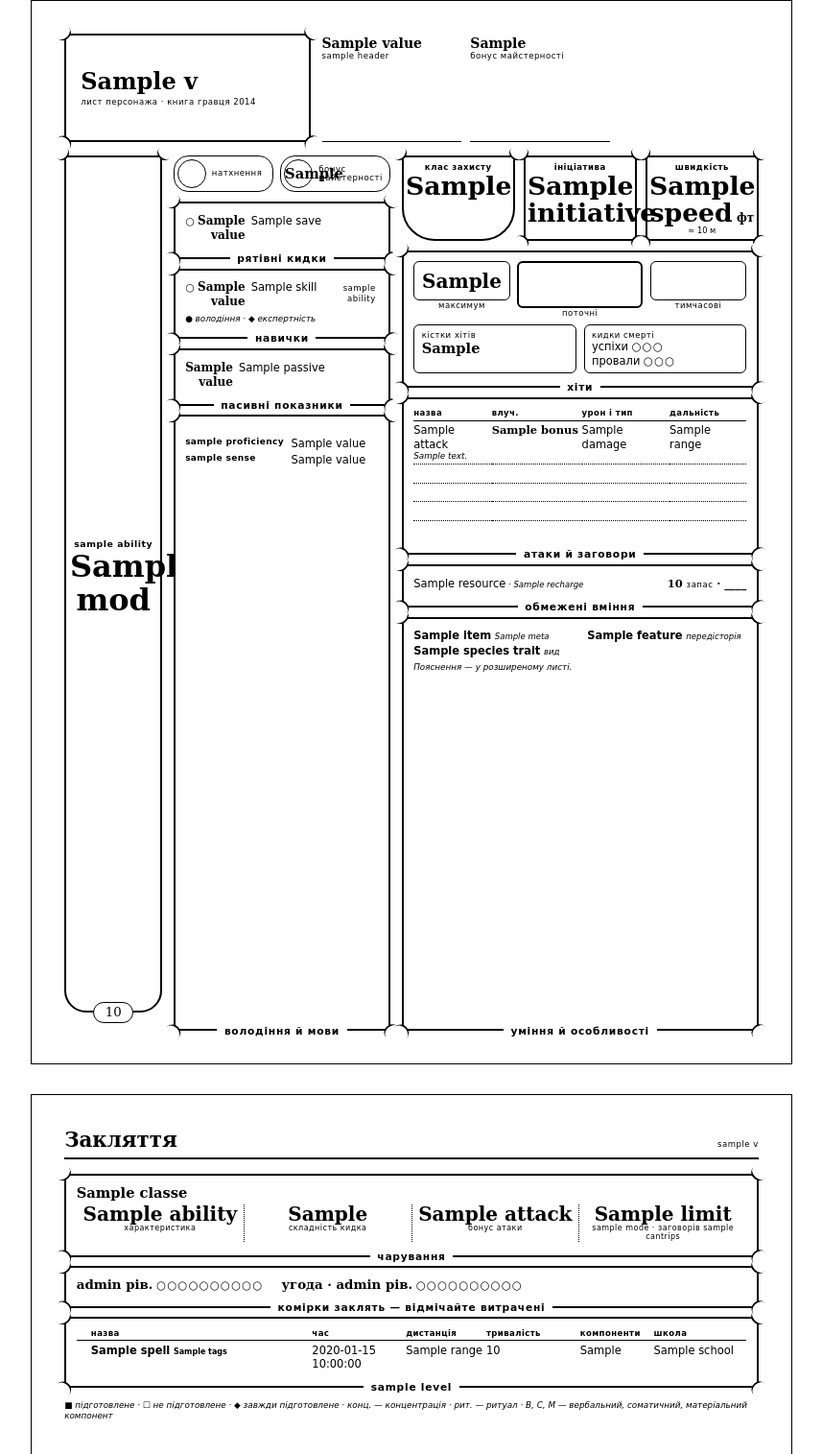
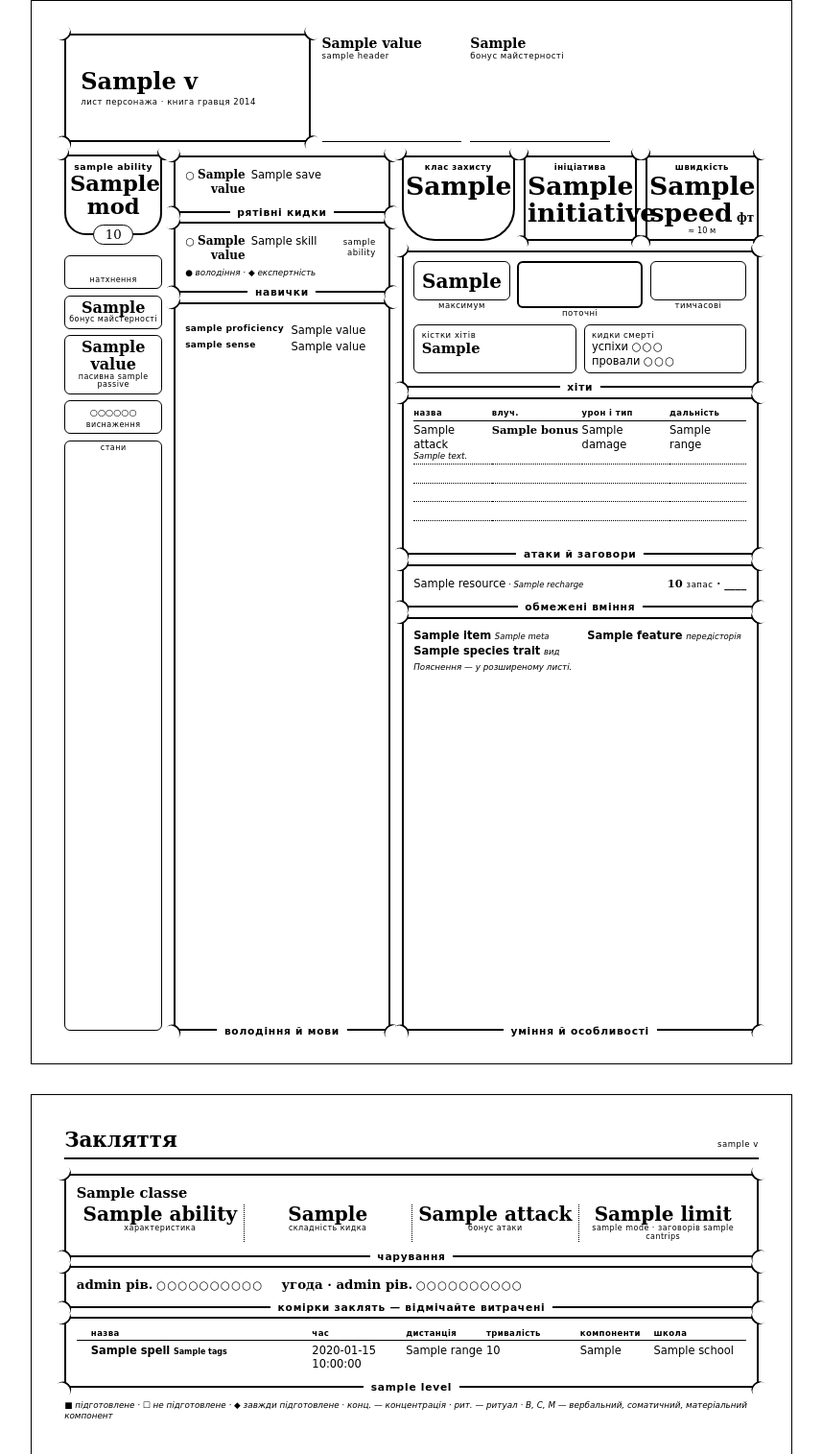
Before and after one commit to ihor-voronin/dnd-sheet, a Python web app: template backend/src/dndsheet/export/infrastructure/templates/character.html.jinja in a window 1280 px wide. Shown: the top 1515 px of the page at 96% size, without its empty margins (211-1068 px from the left). Run offline with Jinja, Linux system fonts and the light colour scheme; the template is opened without the code that fills it: most values are stand-ins (such as "Sample title", 1, 10 or a date in 2020); some web fonts are replaced.

Commit message:
Print sheet: compact ability shields, inspiration, passives, exhaustion and conditions below them

```diff
--- a/backend/src/dndsheet/export/infrastructure/templates/character.html.jinja
+++ b/backend/src/dndsheet/export/infrastructure/templates/character.html.jinja
@@ -131,13 +131,16 @@
   .cols3 { height: 244mm; display: grid; grid-template-columns: 27mm 60mm minmax(0, 1fr); grid-template-rows: minmax(0, 1fr); gap: 3mm; margin-top: 1mm; }
   .col { display: flex; flex-direction: column; }
   .col > .grow { flex: 1; }
-  /* Шість щитів ділять колонку порівну: без порожніх проміжків між ними. */
-  .col.abil { padding-bottom: 3.4mm; }
-  .col.abil .ability { flex: 1; display: flex; flex-direction: column; justify-content: center; margin: 2.6mm 0 1.6mm; }
+  /* Щити характеристик компактні й ідуть щільно; решту колонки займають малі блоки. */
+  .col.abil .ability { margin: 2.4mm 0 3.8mm; padding: 1.3mm 1mm 4.2mm; }
+  .mini-box { border: 0.7pt solid #000; border-radius: 1.6mm; text-align: center; padding: 0.8mm 0.6mm 0.9mm; margin-top: 1.8mm; }
+  .mini-box .mini-num { font-family: var(--serif); font-weight: 700; font-size: 12pt; line-height: 1.1; min-height: 4.6mm; }
+  .mini-box .lbl { line-height: 1.1; font-size: 6pt; }
+  .mini-box .mini-num.mark { font-size: 7pt; letter-spacing: 0; line-height: 4.6mm; }
 
   .ability { position: relative; border: 2.2pt double #000; border-radius: 0 0 6mm 6mm; margin-top: 2.6mm; padding: 1.8mm 1mm 5.2mm; text-align: center; }
   .ability .lbl { font-weight: 700; font-size: 7pt; }
-  .ability .mod { font-family: var(--serif); font-weight: 700; font-size: 24pt; line-height: 1.1; }
+  .ability .mod { font-family: var(--serif); font-weight: 700; font-size: 17pt; line-height: 1.05; }
   .ability .score { position: absolute; left: 50%; bottom: -3.2mm; width: 11mm; margin-left: -5.5mm; border: 1.1pt solid #000; border-radius: 3.4mm; background: #fff; font-family: var(--serif); font-size: 10pt; line-height: 5.2mm; }
 
   .pill-row { display: grid; grid-template-columns: 1fr 1fr; gap: 2mm; margin-top: 2.6mm; }
@@ -271,14 +274,30 @@
         <div class="score">{{ a.score }}</div>
       </div>
       {% endfor %}
+      <div class="mini-box">
+        <div class="mini-num">{{ '✦' if v.inspiration else '' }}</div>
+        <div class="lbl">натхнення</div>
+      </div>
+      <div class="mini-box">
+        <div class="mini-num">{{ v.proficiency_bonus }}</div>
+        <div class="lbl">бонус майстер&shy;ності</div>
+      </div>
+      {% for label, value in v.passives %}
+      <div class="mini-box">
+        <div class="mini-num">{{ value }}</div>
+        <div class="lbl">пасивна {{ label|lower }}</div>
+      </div>
+      {% endfor %}
+      <div class="mini-box">
+        <div class="mini-num mark">{% for i in range(6) %}{{ '●' if i < v.combat.exhaustion else '○' }}{% endfor %}</div>
+        <div class="lbl">виснаження</div>
+      </div>
+      <div class="mini-box grow">
+        <div class="lbl">стани</div>
+      </div>
     </div>
 
     <div class="col">
-      <div class="pill-row">
-        <div class="pill"><span class="num">{{ '✦' if v.inspiration else '' }}</span><span class="lbl">натхнення</span></div>
-        <div class="pill"><span class="num">{{ v.proficiency_bonus }}</span><span class="lbl">бонус майстерності</span></div>
-      </div>
-
       <div class="frame"><i class="c tl"></i><i class="c tr"></i><i class="c bl"></i><i class="c br"></i>
         <span class="tag">рятівні кидки</span>
         <table class="rows">
@@ -301,15 +320,6 @@
           {% endfor %}
         </table>
         <div class="legend"><span class="sym">●</span> володіння · <span class="sym">◆</span> експертність</div>
-      </div>
-
-      <div class="frame"><i class="c tl"></i><i class="c tr"></i><i class="c bl"></i><i class="c br"></i>
-        <span class="tag">пасивні показники</span>
-        <table class="rows">
-          {% for label, value in v.passives %}
-          <tr><td class="v">{{ value }}</td><td>{{ label }}</td></tr>
-          {% endfor %}
-        </table>
       </div>
 
       <div class="frame grow"><i class="c tl"></i><i class="c tr"></i><i class="c bl"></i><i class="c br"></i>
```
